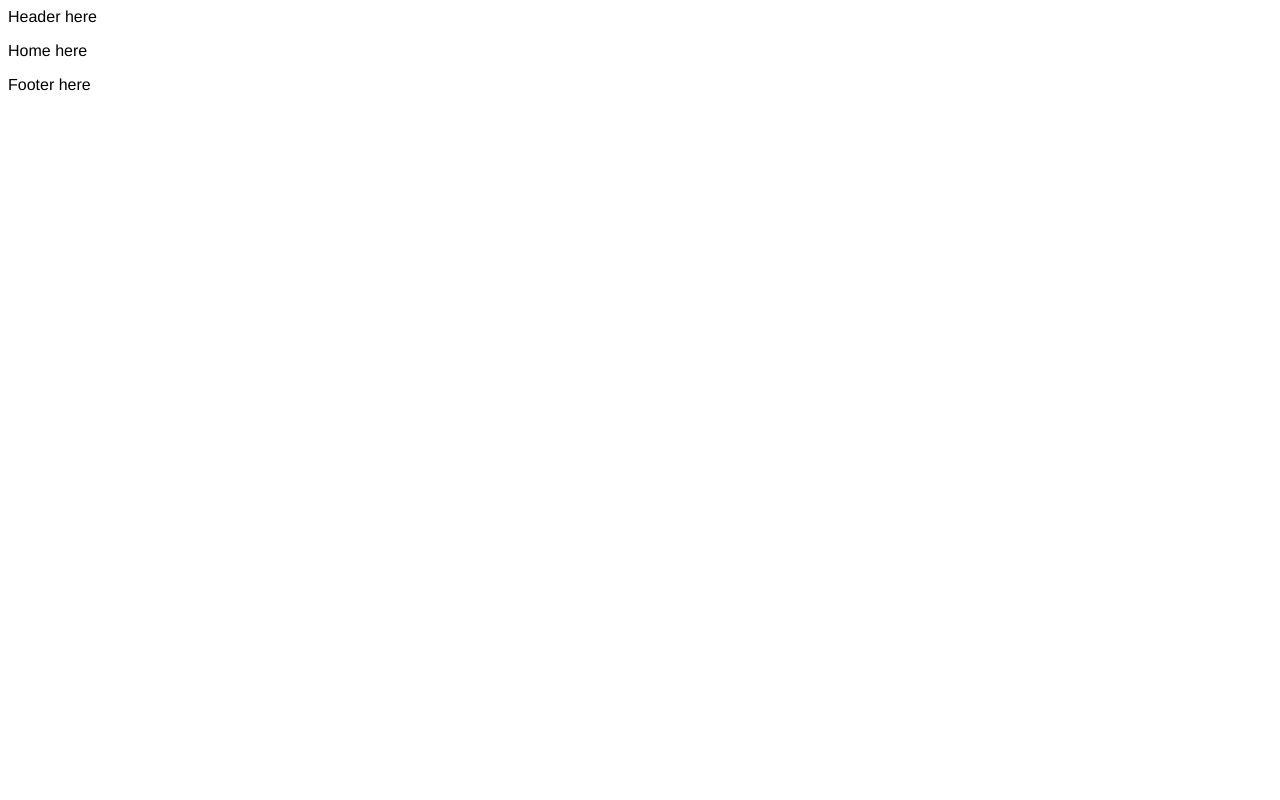
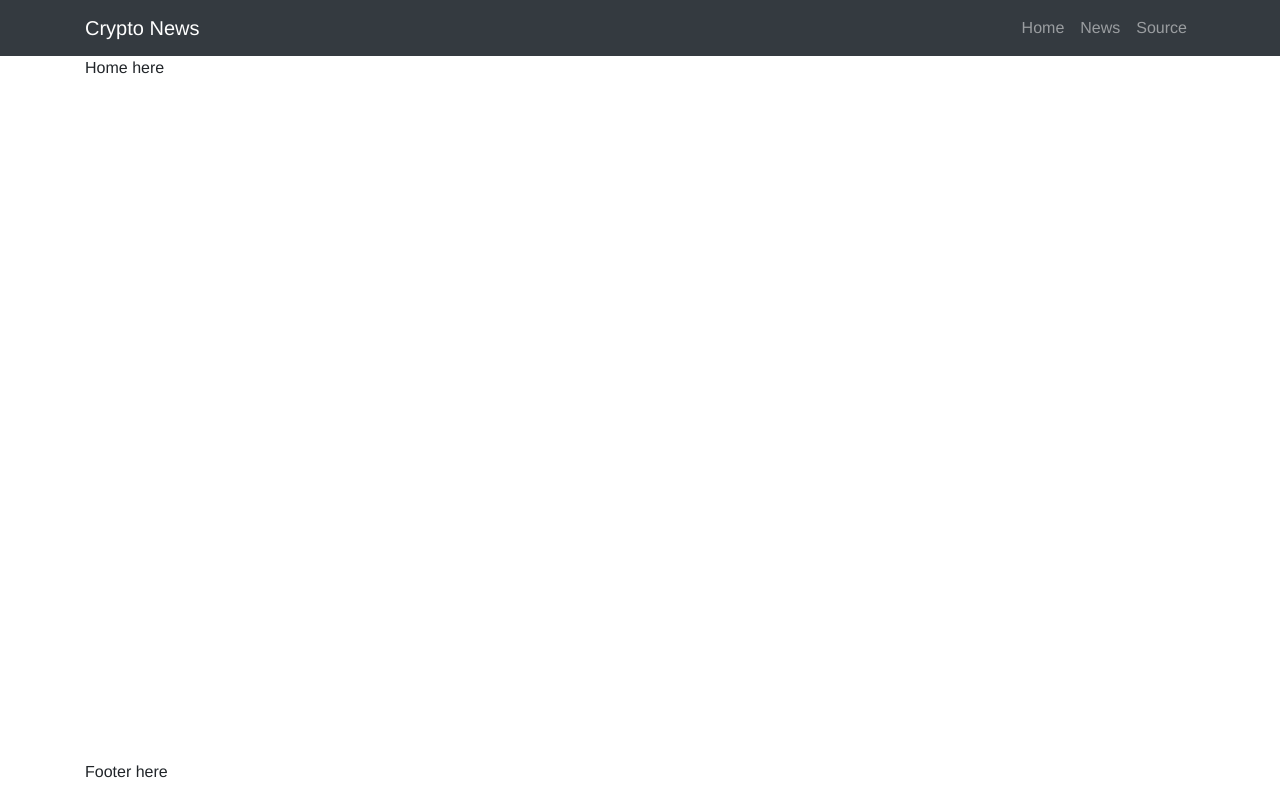
Before and after one commit to Bartozzz/crypto-news, a Vue app: page / in a window 1280 px wide. Built offline with nearby package versions, Linux system fonts and the light colour scheme.

Commit message:
Integrate with Bootstrap 4

```diff
--- a/package.json
+++ b/package.json
@@ -8,6 +8,7 @@
     "lint": "vue-cli-service lint"
   },
   "dependencies": {
+    "bootstrap-vue": "2.0.0-rc.11",
     "vue": "^2.5.17",
     "vue-router": "3.0.1"
   },
--- a/src/App.vue
+++ b/src/App.vue
@@ -1,7 +1,11 @@
 <template>
-  <div id="app">
+  <div class="app">
     <Header></Header>
-    <router-view></router-view>
+
+    <div class="app-content">
+      <router-view></router-view>
+    </div>
+
     <Footer></Footer>
   </div>
 </template>
@@ -20,9 +24,22 @@ export default {
 </script>
 
 <style>
-#app {
+.app {
+  display: flex;
+  flex-direction: column;
+
+  width: 100vw;
+  height: 100vh;
+
   font-family: "Avenir", Helvetica, Arial, sans-serif;
   -webkit-font-smoothing: antialiased;
   -moz-osx-font-smoothing: grayscale;
 }
+
+.app-content {
+  flex: 1;
+
+  overflow-x: hidden;
+  overflow-y: auto;
+}
 </style>
--- a/src/components/Footer.vue
+++ b/src/components/Footer.vue
@@ -1,7 +1,7 @@
 <template>
-  <footer>
-    Footer here
-  </footer>
+  <b-container>
+    <p>Footer here</p>
+  </b-container>
 </template>
 
 <script>
--- a/src/components/Header.vue
+++ b/src/components/Header.vue
@@ -1,7 +1,18 @@
 <template>
-  <nav>
-    Header here
-  </nav>
+  <b-navbar toggleable="sm" type="dark" variant="dark">
+    <b-container>
+      <b-navbar-brand to="/">Crypto News</b-navbar-brand>
+      <b-navbar-toggle target="nav_collapse"></b-navbar-toggle>
+
+      <b-collapse is-nav id="nav_collapse">
+        <b-navbar-nav class="ml-auto">
+          <b-nav-item to="/home">Home</b-nav-item>
+          <b-nav-item to="/news">News</b-nav-item>
+          <b-nav-item href="https://github.com/Bartozzz/crypto-news">Source</b-nav-item>
+        </b-navbar-nav>
+      </b-collapse>
+    </b-container>
+  </b-navbar>
 </template>
 
 <script>
--- a/src/components/screens/Home.vue
+++ b/src/components/screens/Home.vue
@@ -1,3 +1,11 @@
 <template>
-  <p>Home here</p>
+  <b-container>
+    <p>Home here</p>
+  </b-container>
 </template>
+
+<script>
+export default {
+  name: 'HomeScreen'
+}
+</script>
--- a/src/components/screens/News.vue
+++ b/src/components/screens/News.vue
@@ -1,3 +1,11 @@
 <template>
-  <p>News here</p>
+  <b-container>
+    <p>News here</p>
+  </b-container>
 </template>
+
+<script>
+export default {
+  name: 'NewsScreen'
+}
+</script>
```
Also changed, not shown: src/main.js (+6 -1 lines), 1 other file (tests, documents, lock files or other folders).
